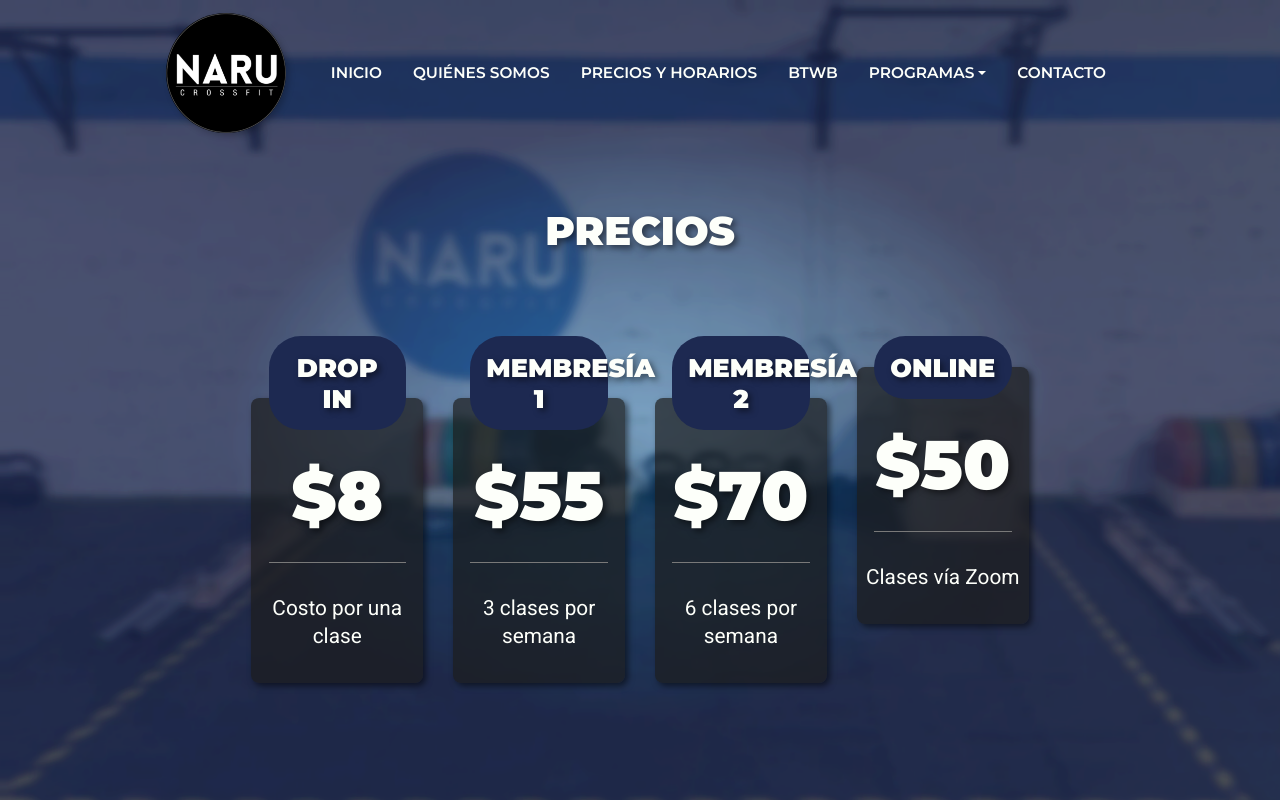
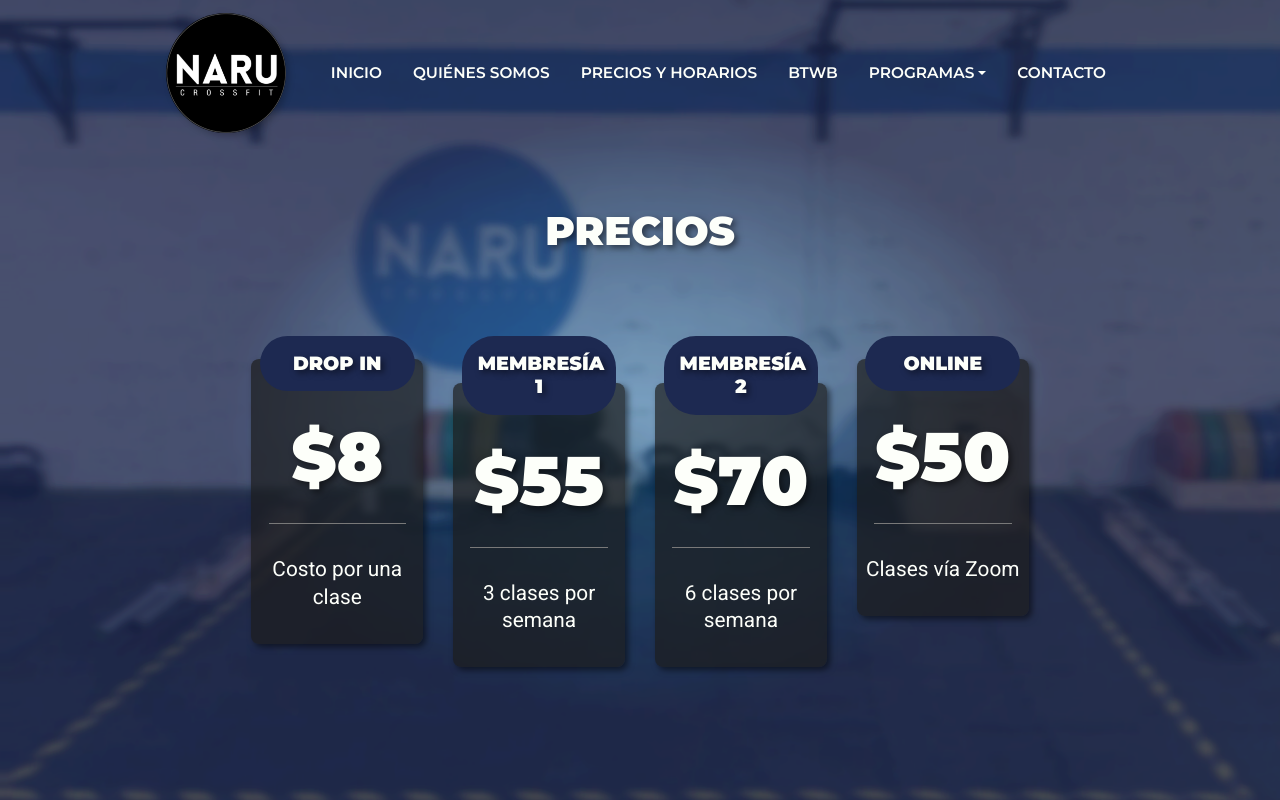
Before and after one commit to DavidNovillo/NaruWebPage, a React (Create React App) app: page /precios-y-horarios in a window 1280 px wide. Shown: the top 800 px of the page. Built offline with nearby package versions, Linux system fonts and the light colour scheme.

Commit message:
change font size in PRECIOS

```diff
--- a/package.json
+++ b/package.json
@@ -1,7 +1,7 @@
 {
   "name": "naru-web-page",
   "version": "0.1.0",
-  "homepage": "https://narucrossfit.com",
+  "homepage": "http://narucrossfit.com",
   "private": true,
   "dependencies": {
     "@material-ui/core": "^4.11.3",
--- a/public/styles.css
+++ b/public/styles.css
@@ -361,7 +361,13 @@
   padding: 16px;
   border-radius: 32px;
   display: inline-block;
-  width: 80%;
+  width: 90%;
+}
+
+@media (max-width: 1661px) and (min-width: 1200px) {
+  .precios-section h4 {
+    font-size: 1.2rem;
+  }
 }
 
 .precios-section .black-square {
```
Also changed, not shown: 2 other files (tests, documents, lock files or other folders).
